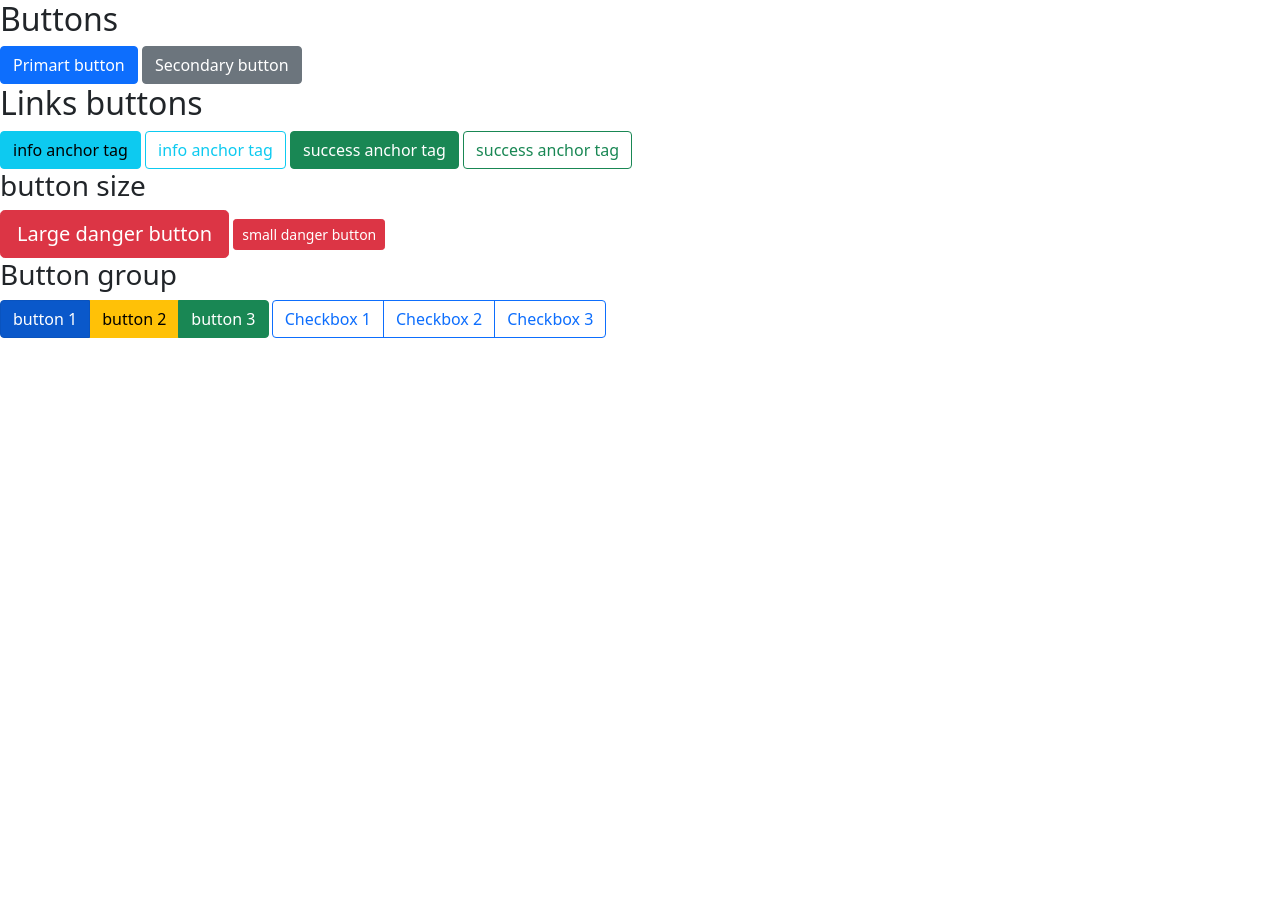
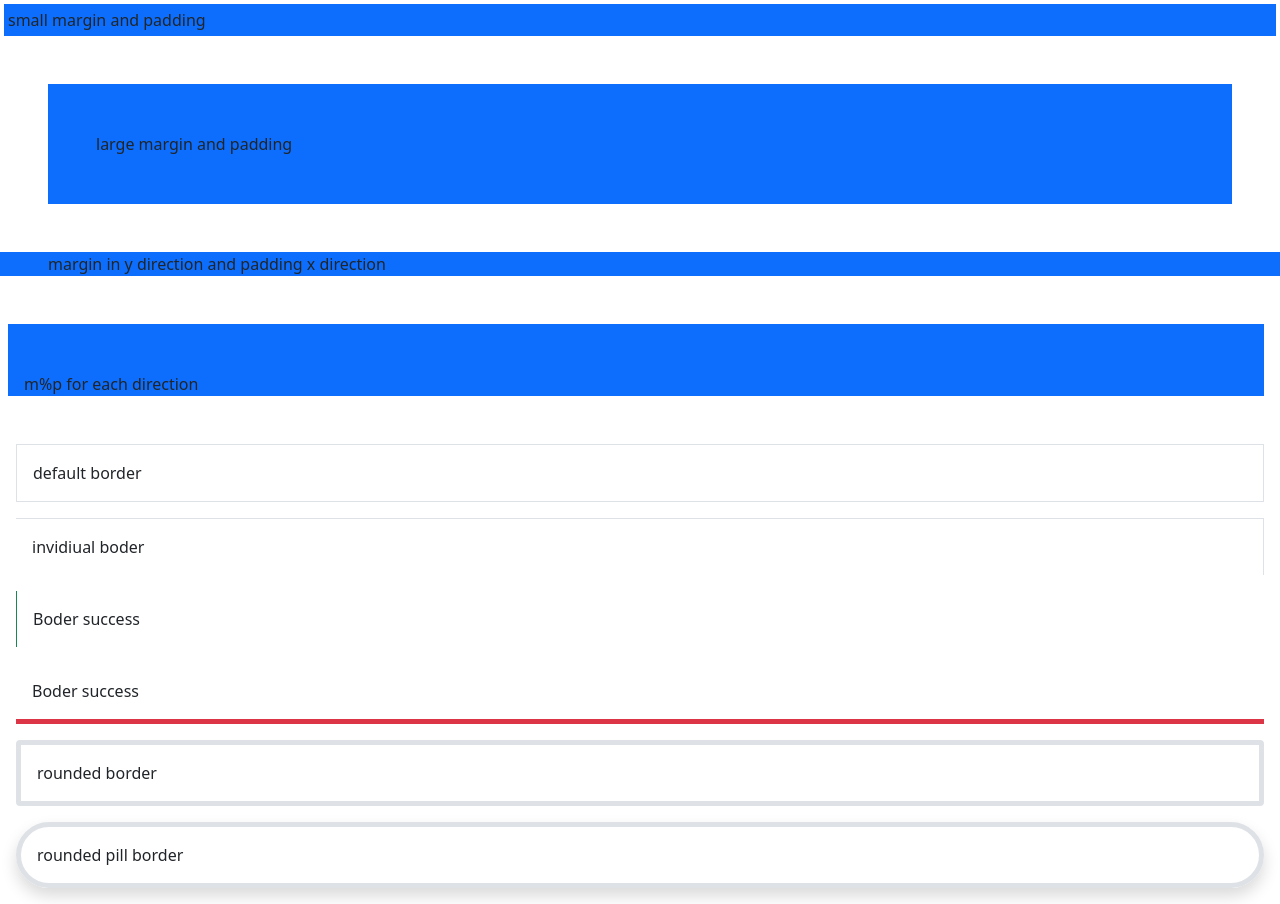
Before and after one commit to manhhungdoan/Base-BootStrap, a plain HTML site: page index.html in a window 1280 px wide. Before the commit the page ends 800 px from the top, so only its background shows below. Drawn offline with nearby package versions, Linux system fonts and the light colour scheme.

Commit message:
Utility Classes

```diff
--- a/index.html
+++ b/index.html
@@ -12,40 +12,19 @@
 
 <body>
 
-    <!--Basic buttons-->
-    <h2>Buttons</h2>
+    <!-- margin and padding -->
+    <div class="bg-primary m-1 p-1">small margin and padding</div>
+    <div class="bg-primary m-5 p-5">large margin and padding</div>
+    <div class="bg-primary my-5 px-5">margin in y direction and padding x direction</div>
+    <div class="bg-primary my-5 pt-5 ps-3 ms-2 me-3">m%p for each direction</div>
 
-    <button class="btn btn-primary">Primart button</button>
-    <button class="btn btn-secondary">Secondary button</button>
-
-    <h2>Links buttons</h2>
-    <a href="#" class="btn btn-info">info anchor tag</a>
-    <a href="#" class="btn btn-outline-info">info anchor tag</a>
-    <a href="#" class="btn btn-success">success anchor tag</a>
-    <a href="#" class="btn btn-outline-success">success anchor tag</a>
-
-    <h3>button size</h3>
-    <button class="btn btn-lg btn-danger">Large danger button</button>
-    <button class="btn btn-sm btn-danger">small danger button</button>
-
-    <h3>Button group</h3>
-    <div class="btn-group">
-        <a href="#" class="btn btn-primary active" aria-current="page">button 1</a>
-        <a href="#" class="btn btn-warning">button 2</a>
-        <a href="#" class="btn btn-success">button 3</a>
-    </div>
-
-    <!--Check  box and radio button groups-->
-    <div class="btn-group" role="group" aria-label="Basic checkbox toggle button group">
-        <input type="checkbox" class="btn-check" id="btncheck1" autocomplete="off">
-        <label class="btn btn-outline-primary" for="btncheck1">Checkbox 1</label>
-
-        <input type="checkbox" class="btn-check" id="btncheck2" autocomplete="off">
-        <label class="btn btn-outline-primary" for="btncheck2">Checkbox 2</label>
-
-        <input type="checkbox" class="btn-check" id="btncheck3" autocomplete="off">
-        <label class="btn btn-outline-primary" for="btncheck3">Checkbox 3</label>
-    </div>
+    <!-- Boders -->
+    <div class="m-3 p-3 border">default border</div>
+    <div class="m-3 p-3 border-top border-end">invidiual boder</div>
+    <div class="m-3 p-3 border-start border-success">Boder success</div>
+    <div class="m-3 p-3 border-bottom border-danger border-5">Boder success</div>
+    <div class="m-3 p-3 border rounded border-5">rounded border</div>
+    <div class="m-3 p-3 border rounded-pill border-5 shadow">rounded pill border</div>
 
     <script src="https://cdn.jsdelivr.net/npm/bootstrap@5.0.2/dist/js/bootstrap.bundle.min.js"
         integrity="sha384-MrcW6ZMFYlzcLA8Nl+NtUVF0sA7MsXsP1UyJoMp4YLEuNSfAP+JcXn/tWtIaxVXM"
```
